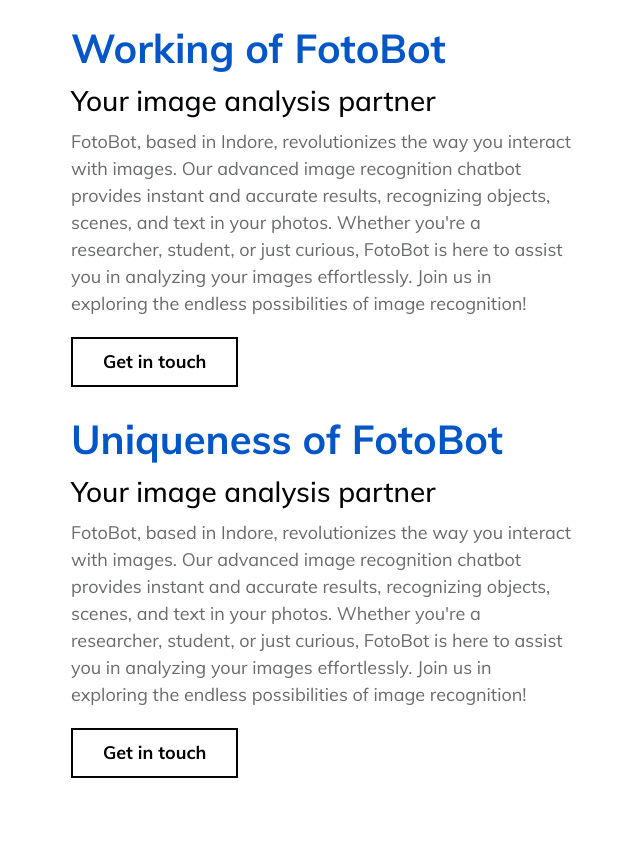
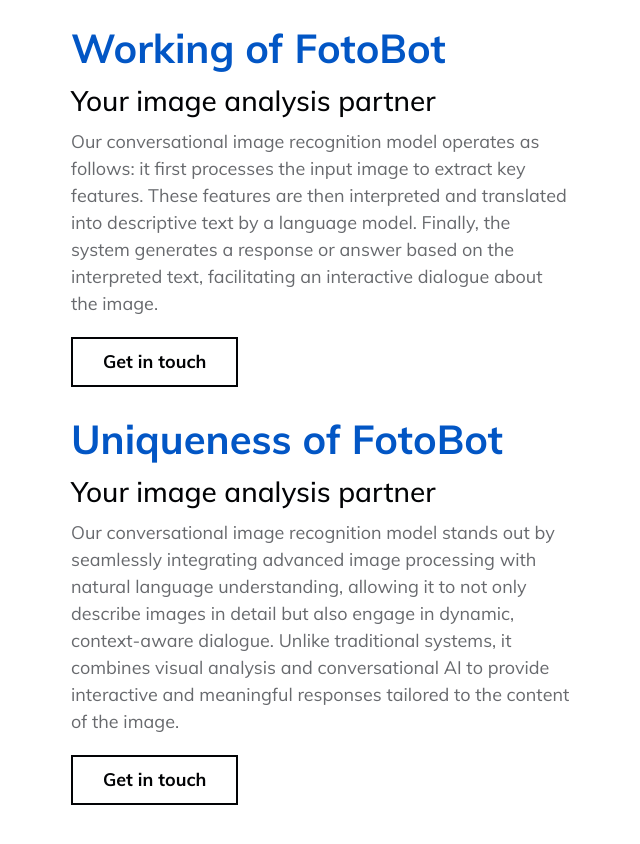
Before and after one commit to mandloi15/chatbot-, a plain HTML site: page fotobot-1oop.b12sites.com/index.html in a window 1280 px wide. Shown: the part 1280-2124 px from the top of the page, without its empty margins (67-707 px from the left). Drawn offline with Linux system fonts and the light colour scheme.

Commit message:
Update index.html

```diff
--- a/fotobot-1oop.b12sites.com/index.html
+++ b/fotobot-1oop.b12sites.com/index.html
@@ -1014,7 +1014,7 @@ $(function () {
 <div class="sb-text-image__content option-width">
     <div data-aos="slide-up" data-aos-offset="120" data-aos-delay="0" data-aos-duration="400" data-aos-easing="ease-in-out" data-aos-once="true" class="sb-title sb-text-image__content-title " data-component-field="title" data-sb-field="text" data-sb-is-link="" data-sb-type="text" data-sb-uuid="27c0750f-67c6-42f5-a38f-1a88e6420558">Working of  FotoBot</div>
     <div data-aos="slide-up" data-aos-offset="120" data-aos-delay="50" data-aos-duration="400" data-aos-easing="ease-in-out" data-aos-once="true" class="sb-subtitle sb-text-image__content-subtitle" data-component-field="subtitle" data-sb-field="text" data-sb-is-link="" data-sb-type="text" data-sb-uuid="bebec6f2-7a33-4d4b-91d2-58eba0d47490">Your <span class="sb-highlight-text">image</span> analysis partner</div>
-    <div data-aos="slide-up" data-aos-offset="120" data-aos-delay="100" data-aos-duration="400" data-aos-easing="ease-in-out" data-aos-once="true" class="sb-text-image__content-paragraph" data-component-field="paragraph" data-sb-field="text" data-sb-is-link="" data-sb-type="rich-text" data-sb-uuid="8a0629e3-785f-4051-926f-e8b05bbae50c">FotoBot, based in Indore, revolutionizes the way you interact with images. Our advanced image recognition chatbot provides instant and accurate results, recognizing objects, scenes, and text in your photos. Whether you're a researcher, student, or just curious, FotoBot is here to assist you in analyzing your images effortlessly. Join us in exploring the endless possibilities of image recognition!</div>
+    <div data-aos="slide-up" data-aos-offset="120" data-aos-delay="100" data-aos-duration="400" data-aos-easing="ease-in-out" data-aos-once="true" class="sb-text-image__content-paragraph" data-component-field="paragraph" data-sb-field="text" data-sb-is-link="" data-sb-type="rich-text" data-sb-uuid="8a0629e3-785f-4051-926f-e8b05bbae50c">Our conversational image recognition model operates as follows: it first processes the input image to extract key features. These features are then interpreted and translated into descriptive text by a language model. Finally, the system generates a response or answer based on the interpreted text, facilitating an interactive dialogue about the image.</div>
 
       <div class="sb-text-image__content-cta">
 <div class="sb-cta-wrapper sb-section-alignable ">
@@ -1045,7 +1045,7 @@ $(function () {
 <div class="sb-text-image__content option-width">
     <div data-aos="slide-up" data-aos-offset="120" data-aos-delay="0" data-aos-duration="400" data-aos-easing="ease-in-out" data-aos-once="true" class="sb-title sb-text-image__content-title " data-component-field="title" data-sb-field="text" data-sb-is-link="" data-sb-type="text" data-sb-uuid="27c0750f-67c6-42f5-a38f-1a88e6420558">Uniqueness of FotoBot</div>
     <div data-aos="slide-up" data-aos-offset="120" data-aos-delay="50" data-aos-duration="400" data-aos-easing="ease-in-out" data-aos-once="true" class="sb-subtitle sb-text-image__content-subtitle" data-component-field="subtitle" data-sb-field="text" data-sb-is-link="" data-sb-type="text" data-sb-uuid="bebec6f2-7a33-4d4b-91d2-58eba0d47490">Your <span class="sb-highlight-text">image</span> analysis partner</div>
-    <div data-aos="slide-up" data-aos-offset="120" data-aos-delay="100" data-aos-duration="400" data-aos-easing="ease-in-out" data-aos-once="true" class="sb-text-image__content-paragraph" data-component-field="paragraph" data-sb-field="text" data-sb-is-link="" data-sb-type="rich-text" data-sb-uuid="8a0629e3-785f-4051-926f-e8b05bbae50c">FotoBot, based in Indore, revolutionizes the way you interact with images. Our advanced image recognition chatbot provides instant and accurate results, recognizing objects, scenes, and text in your photos. Whether you're a researcher, student, or just curious, FotoBot is here to assist you in analyzing your images effortlessly. Join us in exploring the endless possibilities of image recognition!</div>
+    <div data-aos="slide-up" data-aos-offset="120" data-aos-delay="100" data-aos-duration="400" data-aos-easing="ease-in-out" data-aos-once="true" class="sb-text-image__content-paragraph" data-component-field="paragraph" data-sb-field="text" data-sb-is-link="" data-sb-type="rich-text" data-sb-uuid="8a0629e3-785f-4051-926f-e8b05bbae50c">Our conversational image recognition model stands out by seamlessly integrating advanced image processing with natural language understanding, allowing it to not only describe images in detail but also engage in dynamic, context-aware dialogue. Unlike traditional systems, it combines visual analysis and conversational AI to provide interactive and meaningful responses tailored to the content of the image.</div>
 
       <div class="sb-text-image__content-cta">
 <div class="sb-cta-wrapper sb-section-alignable ">
```
